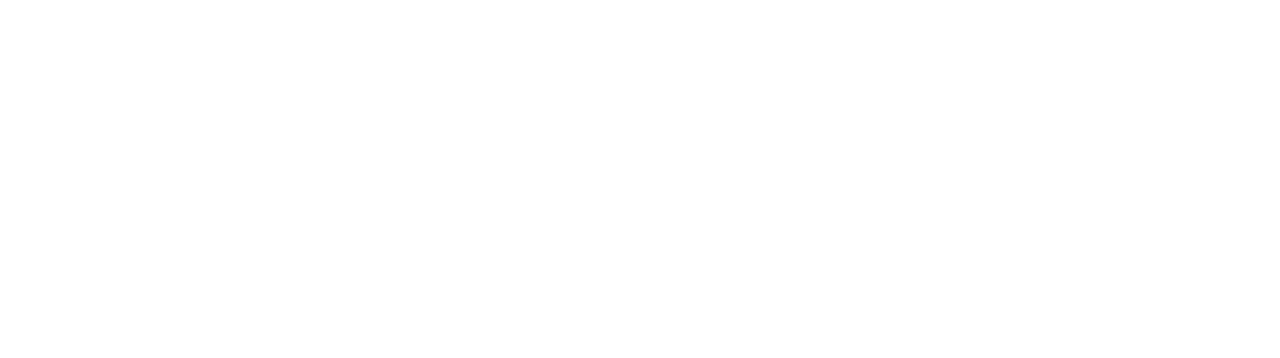
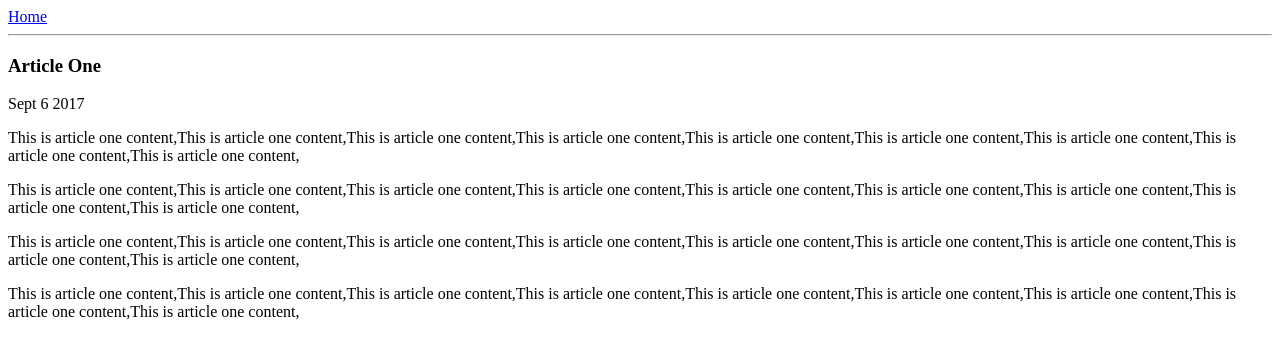
Before and after one commit to aaquibkuwari/imad-app, a website: page ui/article-one.html in a window 1280 px wide. Drawn offline with Linux system fonts and the light colour scheme.

Commit message:
[imad-console] Updates ui/article-one.html

```diff
--- a/ui/article-one.html
+++ b/ui/article-one.html
@@ -1 +1,27 @@
-<html></html>
+<html>
+    <head>
+        <title>Article One</title>
+    </head>
+    <body>
+        <div>
+            <a href="/">Home</a>
+        </div>
+        <hr/>
+        <h3>Article One</h3>
+        <div>Sept 6 2017</div>
+        <div>
+            <p>
+                This is article one content,This is article one content,This is article one content,This is article one content,This is article one content,This is article one content,This is article one content,This is article one content,This is article one content,
+            </p>
+            <p>
+                This is article one content,This is article one content,This is article one content,This is article one content,This is article one content,This is article one content,This is article one content,This is article one content,This is article one content,
+            </p>
+            <p>
+                This is article one content,This is article one content,This is article one content,This is article one content,This is article one content,This is article one content,This is article one content,This is article one content,This is article one content,
+            </p>
+            <p>
+                This is article one content,This is article one content,This is article one content,This is article one content,This is article one content,This is article one content,This is article one content,This is article one content,This is article one content,
+            </p>
+        </div>
+    </body>
+</html>
```
